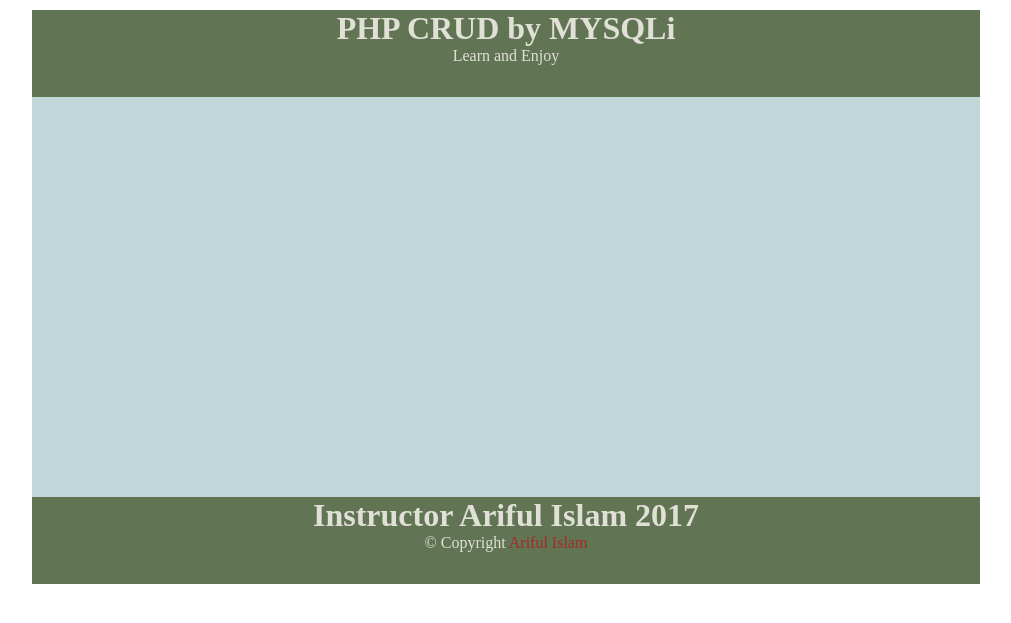
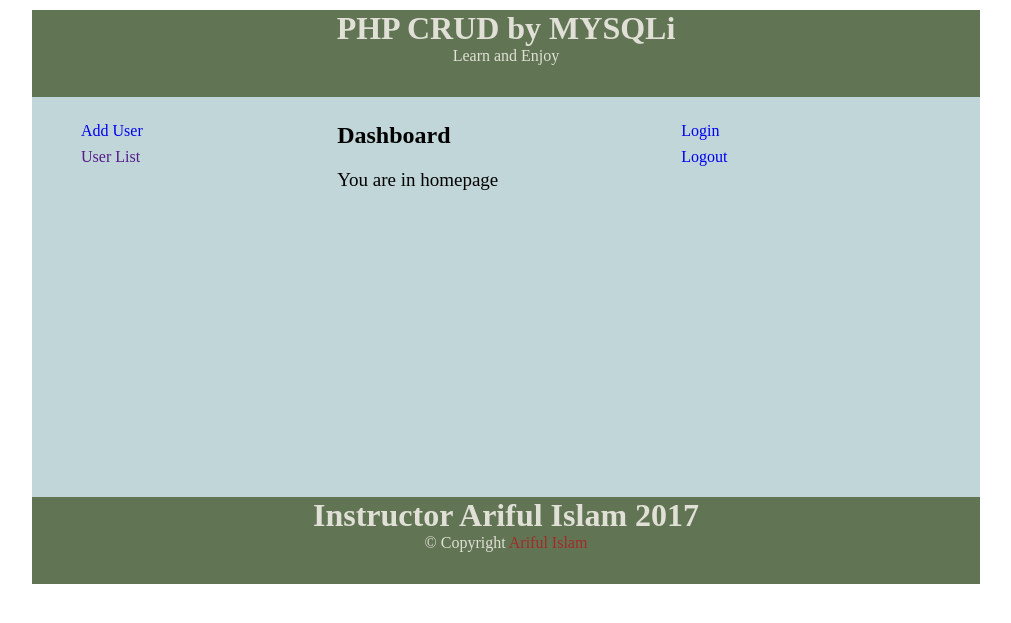
Before and after one commit to arif98741/exercise, a PHP site: page / in a window 1280 px wide. Shown: the top 623 px of the page, without its empty margins (134-1145 px from the left). Run offline with PHP 8.4, Linux system fonts and the light colour scheme.

Commit message:
Crud FIles

```diff
--- /dev/null
+++ b/30-11-2017_crud_mysqli/functions.php
@@ -0,0 +1,6 @@
+<?php
+
+function connection(){
+	$con = new mysqli("localhost","root","","test");
+	return $con;
+}
--- a/30-11-2017_crud_mysqli/header.php
+++ b/30-11-2017_crud_mysqli/header.php
@@ -1,29 +1,10 @@
+<?php include "functions.php" ?>
 <!DOCTYPE HTML>
 <html lang="en-US">
 <head>
 	<meta charset="UTF-8">
 	<title>PHP CRUD by MYSQLi</title>
-	<style type="text/css">
-
-		.main{
-			width: 75%;
-			margin: 10px auto;
-			background: #c0d6d8;
-		}
-		.header,.footer{
-			background: #46592dc4;
-			color: #e0e0d6;
-			text-align: center;
-			height: 87px;
-		}
-		.content{
-			min-height: 390px;
-			padding: 5px;
-		}
-		.content p{font-size:19px;}
-		.header h1, .header p, .footer h1, .footer p{margin:0px;}
-		.footer a{text-decoration:none; color:brown;}
-	</style>
+	<link rel="stylesheet" type="text/css" href="style.css">
 </head>
 <body>
 	<div class="main">
--- a/30-11-2017_crud_mysqli/index.php
+++ b/30-11-2017_crud_mysqli/index.php
@@ -1,5 +1,20 @@
 <?php include "header.php"; ?>
 		<div class="content">
-
+			<div class="box">
+				<ul>
+					<li><a href="adduser.php">Add User</a></li>
+					<li><a href="">User List</a></li>
+				</ul>
+			</div>
+			<div class="box">
+				<h2>Dashboard</h2>
+				<p>You are in homepage</p>
+			</div>
+			<div class="box">
+				<ul>
+					<li><a href="login.php">Login</a></li>
+					<li><a href="?action=logout">Logout</a></li>
+				</ul>
+			</div>
 		</div>
 <?php include "footer.php"; ?>
--- /dev/null
+++ b/30-11-2017_crud_mysqli/style.css
@@ -0,0 +1,35 @@
+.main{
+			width: 75%;
+			margin: 10px auto;
+			background: #c0d6d8;
+		}
+		.header,.footer{
+			background: #46592dc4;
+			color: #e0e0d6;
+			text-align: center;
+			height: 87px;
+		}
+		.content{
+			min-height: 390px;
+			padding: 5px;
+		}
+		.box{
+			width: 32%;
+			float: left;
+		}
+		.box>ul{
+			list-style: none;
+		}
+		.box>ul>li{
+			padding: 4px;
+			margin-bottom: 1px solid #000;
+
+		}
+		.box>ul>li>a{
+			text-decoration: none;
+
+		}
+
+		.content p{font-size:19px;}
+		.header h1, .header p, .footer h1, .footer p{margin:0px;}
+		.footer a{text-decoration:none; color:brown;}
```
Also changed, not shown: 30-11-2017_crud_mysqli/adduser.php (added, +29 -0 lines).
